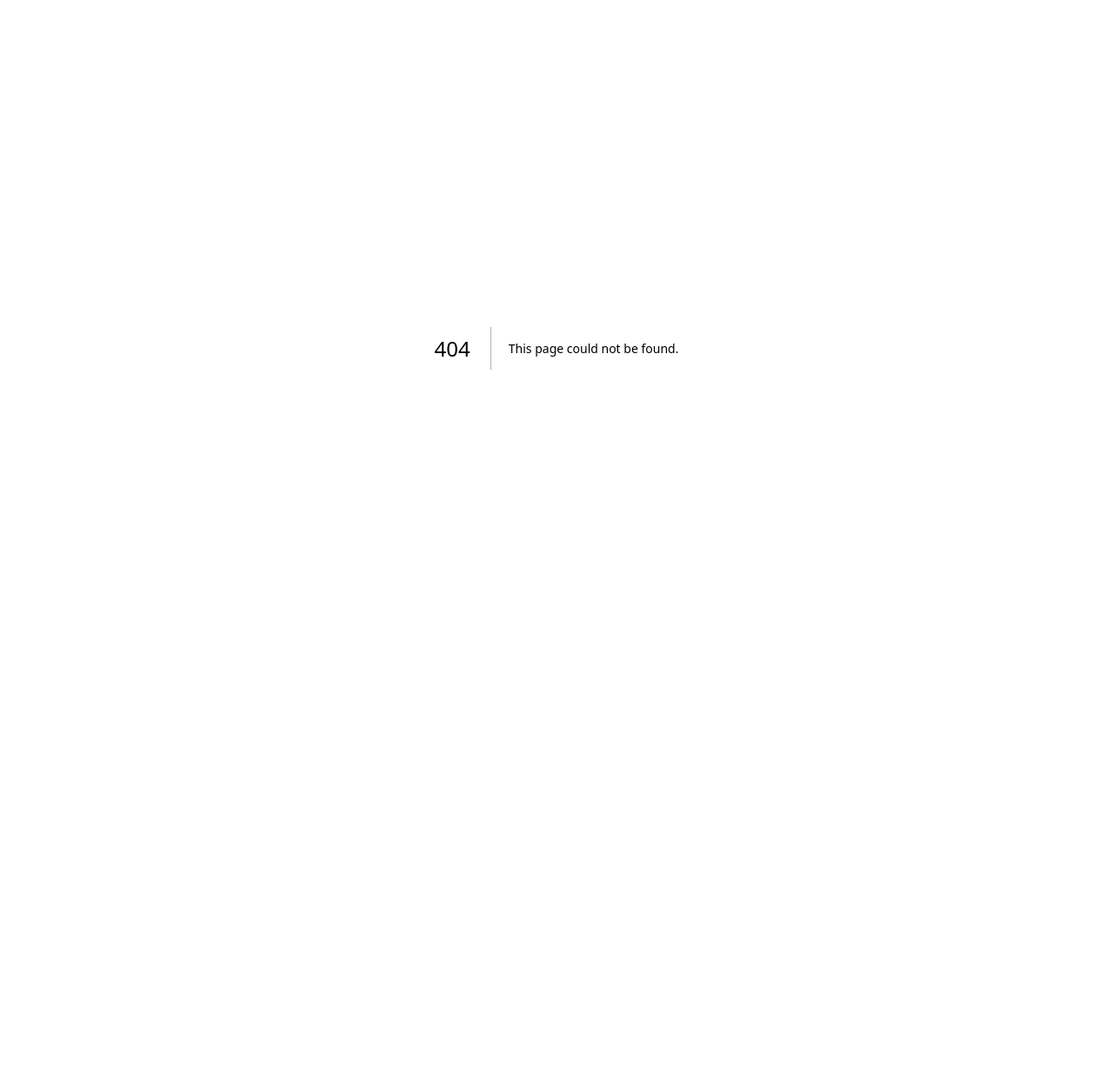
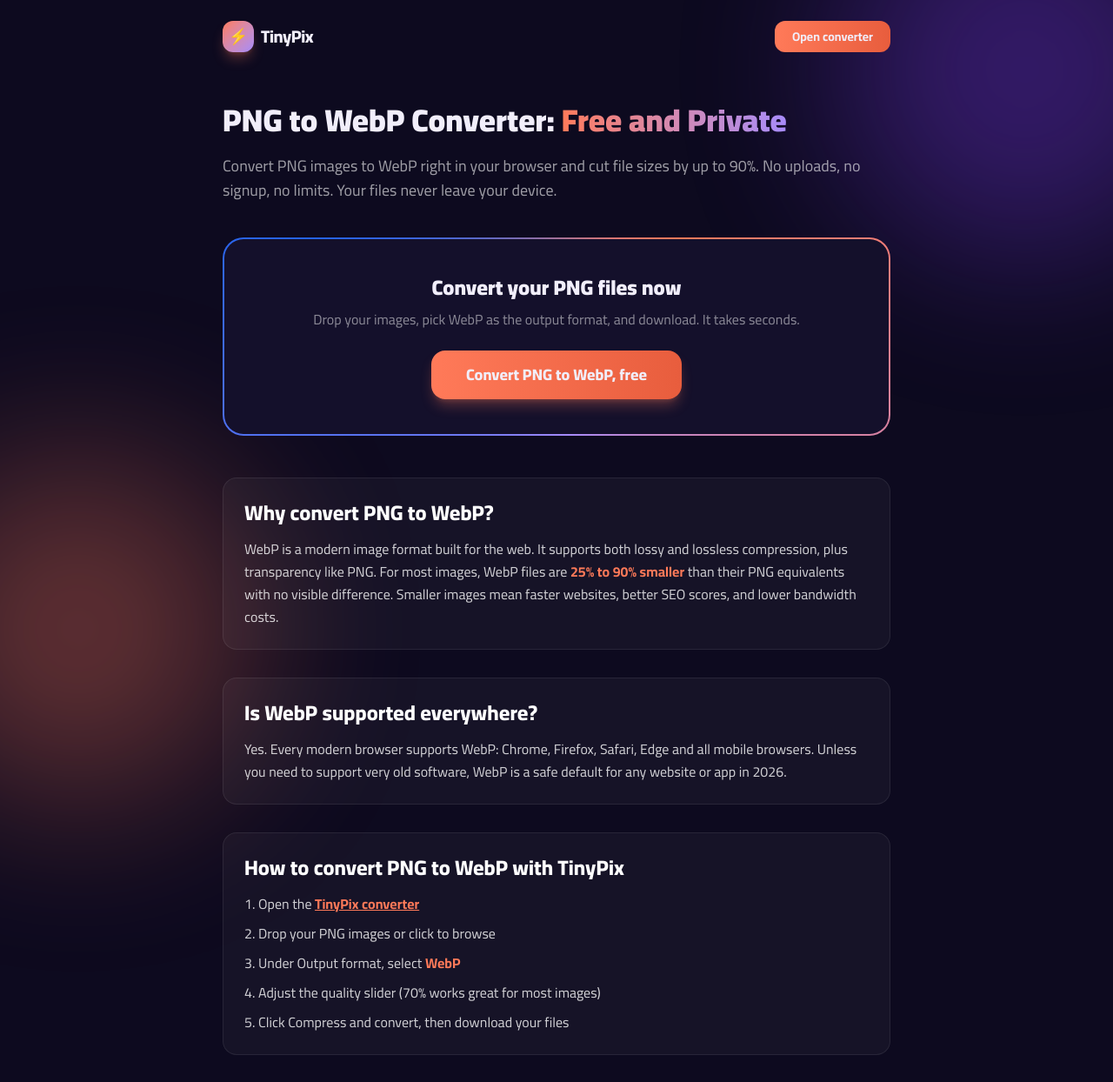
Before and after one commit to Ismail12900/tinypix, a Next.js app: page /png-to-webp in a window 1280 px wide. Before the commit this address had no page. Shown: the top 1244 px of the page at 87% size. Before the commit the page ends 800 px from the top, so only its background shows below. Built offline with nearby package versions, Linux system fonts and the light colour scheme.

Commit message:
Add PNG to WebP landing page

```diff
--- a/src/app/page.js
+++ b/src/app/page.js
@@ -272,8 +272,10 @@
       )}
 
       <footer className="mt-auto pt-16 text-center text-white/30 text-xs relative z-10">
-        <div className="mb-3">
+       <div className="mb-3">
           <a href="/how-to-compress-images" className="text-white/50 hover:text-[#ff7a59] transition underline">How to compress images</a>
+          <span className="mx-2">·</span>
+          <a href="/png-to-webp" className="text-white/50 hover:text-[#ff7a59] transition underline">PNG to WebP</a>
           <span className="mx-2">·</span>
           <a href="/faq" className="text-white/50 hover:text-[#ff7a59] transition underline">FAQ</a>
         </div>
--- /dev/null
+++ b/src/app/png-to-webp/page.js
@@ -0,0 +1,83 @@
+export const metadata = {
+  title: "PNG to WebP Converter - Free, Private, No Upload | TinyPix",
+  description:
+    "Convert PNG images to WebP for free, directly in your browser. Cut file size by up to 90% with no visible quality loss. No uploads, no signup, unlimited files.",
+};
+
+export default function PngToWebp() {
+  return (
+    <main className="relative min-h-screen flex flex-col items-center px-4 pb-20 z-10">
+      <div className="orb orb-1" />
+      <div className="orb orb-2" />
+
+      <header className="w-full max-w-3xl flex items-center justify-between py-6 relative z-10">
+        <a href="/" className="flex items-center gap-2">
+          <div className="w-9 h-9 rounded-xl bg-gradient-to-br from-[#ff7a59] to-[#a78bfa] flex items-center justify-center font-black text-lg shadow-lg shadow-[#ff7a59]/30">⚡</div>
+          <span className="font-extrabold text-xl tracking-tight">TinyPix</span>
+        </a>
+        <a href="/" className="text-sm bg-gradient-to-r from-[#ff7a59] to-[#e85d3d] hover:brightness-110 px-5 py-2 rounded-xl font-bold transition">Open converter</a>
+      </header>
+
+      <article className="w-full max-w-3xl relative z-10 fade-up">
+        <h1 className="text-4xl font-black leading-tight mt-8 mb-4">
+          PNG to WebP Converter: <span className="bg-gradient-to-r from-[#ff7a59] to-[#a78bfa] bg-clip-text text-transparent">Free and Private</span>
+        </h1>
+        <p className="text-white/60 text-lg mb-10">
+          Convert PNG images to WebP right in your browser and cut file sizes by up to 90%. No uploads, no signup, no limits. Your files never leave your device.
+        </p>
+
+        <div className="glow-border mb-12">
+          <div className="glow-border-inner p-10 text-center">
+            <h2 className="text-2xl font-black mb-2">Convert your PNG files now</h2>
+            <p className="text-white/50 mb-6">Drop your images, pick WebP as the output format, and download. It takes seconds.</p>
+            <a href="/" className="inline-block bg-gradient-to-r from-[#ff7a59] to-[#e85d3d] hover:brightness-110 px-10 py-3.5 rounded-2xl font-extrabold text-lg transition shadow-lg shadow-[#ff7a59]/30">Convert PNG to WebP, free</a>
+          </div>
+        </div>
+
+        <section className="space-y-8 text-white/80 leading-relaxed">
+          <div className="glass rounded-2xl p-6">
+            <h2 className="text-2xl font-extrabold mb-3 text-white">Why convert PNG to WebP?</h2>
+            <p>
+              WebP is a modern image format built for the web. It supports both lossy and lossless compression, plus transparency like PNG. For most images, WebP files are <strong className="text-[#ff7a59]">25% to 90% smaller</strong> than their PNG equivalents with no visible difference. Smaller images mean faster websites, better SEO scores, and lower bandwidth costs.
+            </p>
+          </div>
+
+          <div className="glass rounded-2xl p-6">
+            <h2 className="text-2xl font-extrabold mb-3 text-white">Is WebP supported everywhere?</h2>
+            <p>
+              Yes. Every modern browser supports WebP: Chrome, Firefox, Safari, Edge and all mobile browsers. Unless you need to support very old software, WebP is a safe default for any website or app in 2026.
+            </p>
+          </div>
+
+          <div className="glass rounded-2xl p-6">
+            <h2 className="text-2xl font-extrabold mb-3 text-white">How to convert PNG to WebP with TinyPix</h2>
+            <ol className="list-decimal list-inside space-y-2">
+              <li>Open the <a href="/" className="text-[#ff7a59] font-bold underline">TinyPix converter</a></li>
+              <li>Drop your PNG images or click to browse</li>
+              <li>Under Output format, select <strong className="text-[#ff7a59]">WebP</strong></li>
+              <li>Adjust the quality slider (70% works great for most images)</li>
+              <li>Click Compress and convert, then download your files</li>
+            </ol>
+          </div>
+
+          <div className="glass rounded-2xl p-6">
+            <h2 className="text-2xl font-extrabold mb-3 text-white">Does the conversion keep transparency?</h2>
+            <p>
+              Yes. WebP fully supports transparency (alpha channel), so logos, icons and graphics with transparent backgrounds convert perfectly. This is a major advantage over JPG, which does not support transparency at all.
+            </p>
+          </div>
+        </section>
+
+        <p className="text-white/40 text-sm mt-8 text-center">
+          Related: <a href="/how-to-compress-images" className="text-[#ff7a59] underline font-bold">How to compress images without losing quality</a>
+          <span className="mx-2">·</span>
+          <a href="/faq" className="text-[#ff7a59] underline font-bold">FAQ</a>
+        </p>
+      </article>
+
+      <footer className="mt-auto pt-16 text-center text-white/30 text-xs relative z-10">
+        <p>TinyPix — your images never get stored anywhere</p>
+      </footer>
+    </main>
+  );
+}
--- a/src/app/sitemap.js
+++ b/src/app/sitemap.js
@@ -18,5 +18,11 @@
       changeFrequency: "monthly",
       priority: 0.8,
     },
+    {
+      url: "https://tinypix-hldi.vercel.app/png-to-webp",
+      lastModified: new Date(),
+      changeFrequency: "monthly",
+      priority: 0.9,
+    },
   ];
 }
```
